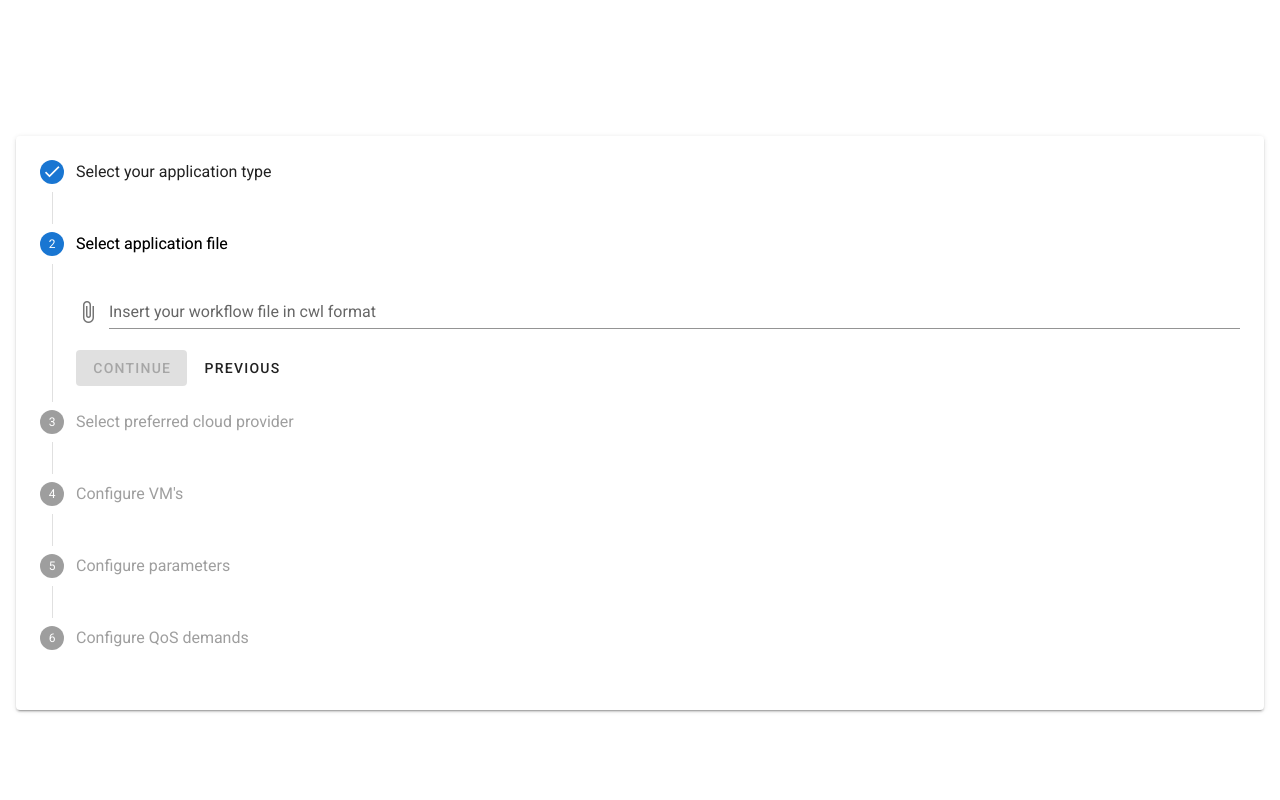
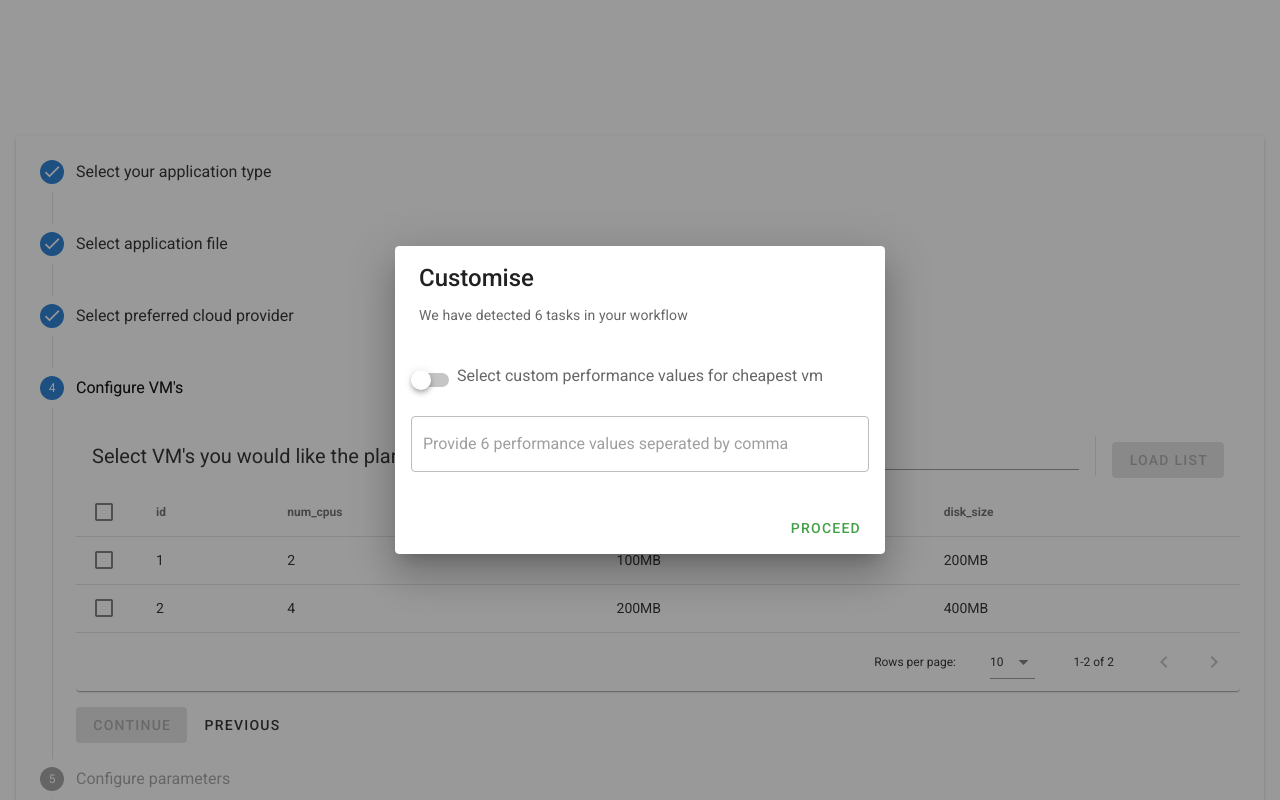
Before and after one commit to QCDIS/Q-CWOP-frontend, a Vue app: page /#/plannerv3 in a window 1280 px wide. Shown: the top 800 px of the page. Built offline with nearby package versions, Linux system fonts and the light colour scheme; what vue-good-wizard would draw is missing.

Commit message:
Add customisation step to pcp_input_generator

```diff
--- a/src/views/Plannerv3.vue
+++ b/src/views/Plannerv3.vue
@@ -101,12 +101,18 @@
         <v-btn text @click="e6 = 4">Previous</v-btn>
         </v-flex>
 
-        <v-dialog v-model="dialog_input" max-width="290">
+        <v-dialog v-model="dialog_input" max-width="490">
           <v-card>
-            <v-card-title class="headline">Success</v-card-title>
+            <v-card-title class="headline">Customise</v-card-title>
 
-            <v-card-text>Input file has been successfully generated</v-card-text>
-
+            <v-card-text>We have detected 6 tasks in your workflow</v-card-text>
+            <v-switch class="mx-4" v-model="text_field1" label="Select custom performance values for cheapest vm"></v-switch>
+            <v-text-field
+            class="mx-4"
+            label="Provide 6 performance values seperated by comma"
+            outlined
+            :disabled="text_field1 === false"
+          ></v-text-field>
             <v-card-actions>
               <v-spacer></v-spacer>
 
@@ -300,13 +306,15 @@ export default {
     loading: false,
     continue_button1: false,
     dialog: false,
-    dialog_input: false,
+    dialog_input: true,
     stepper_visible: true,
-    e6: 2,
+    e6: 4,
     chosen_application: "",
     chosen_provider: "",
     custom_vm_list: null,
     workflow_file: null,
+    switch1: false,
+    text_field1: false,
     pcp_performance_file: null,
     pcp_price_model_file: null,
     deadline: "",
```
